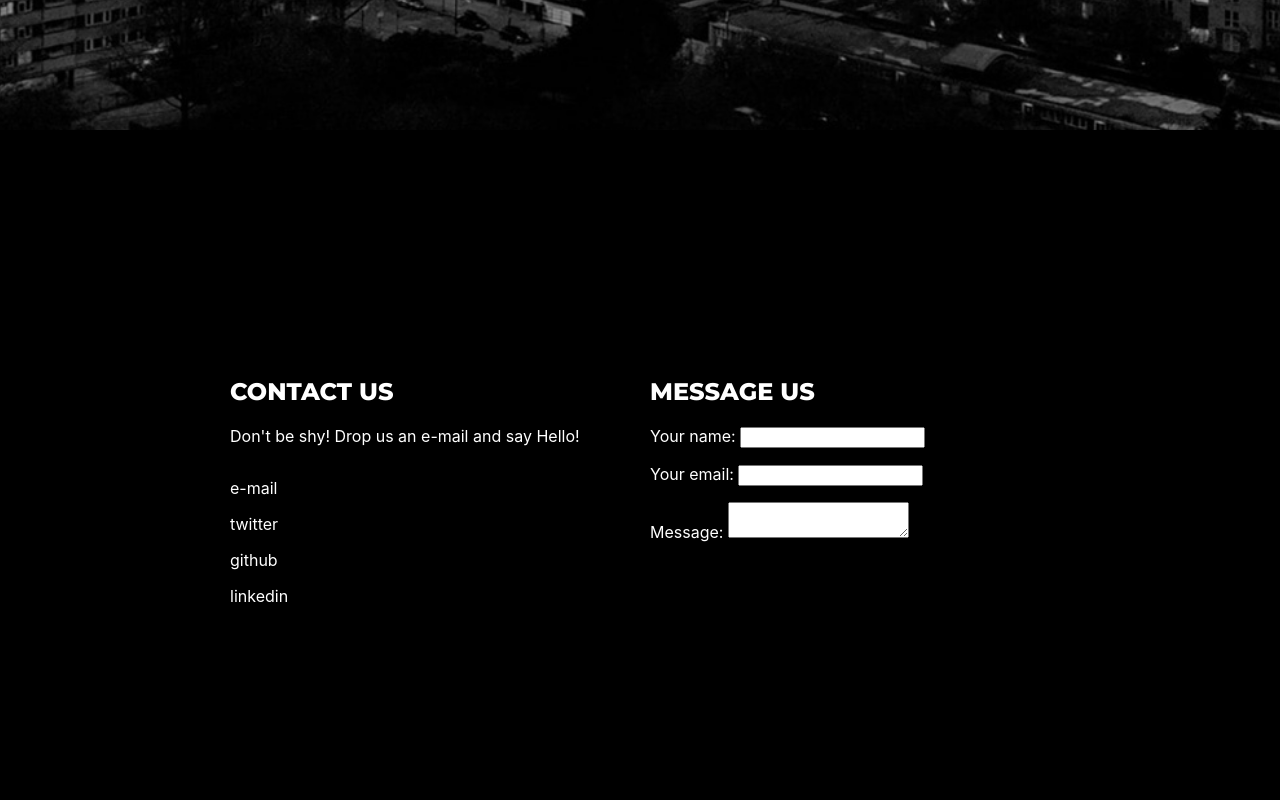
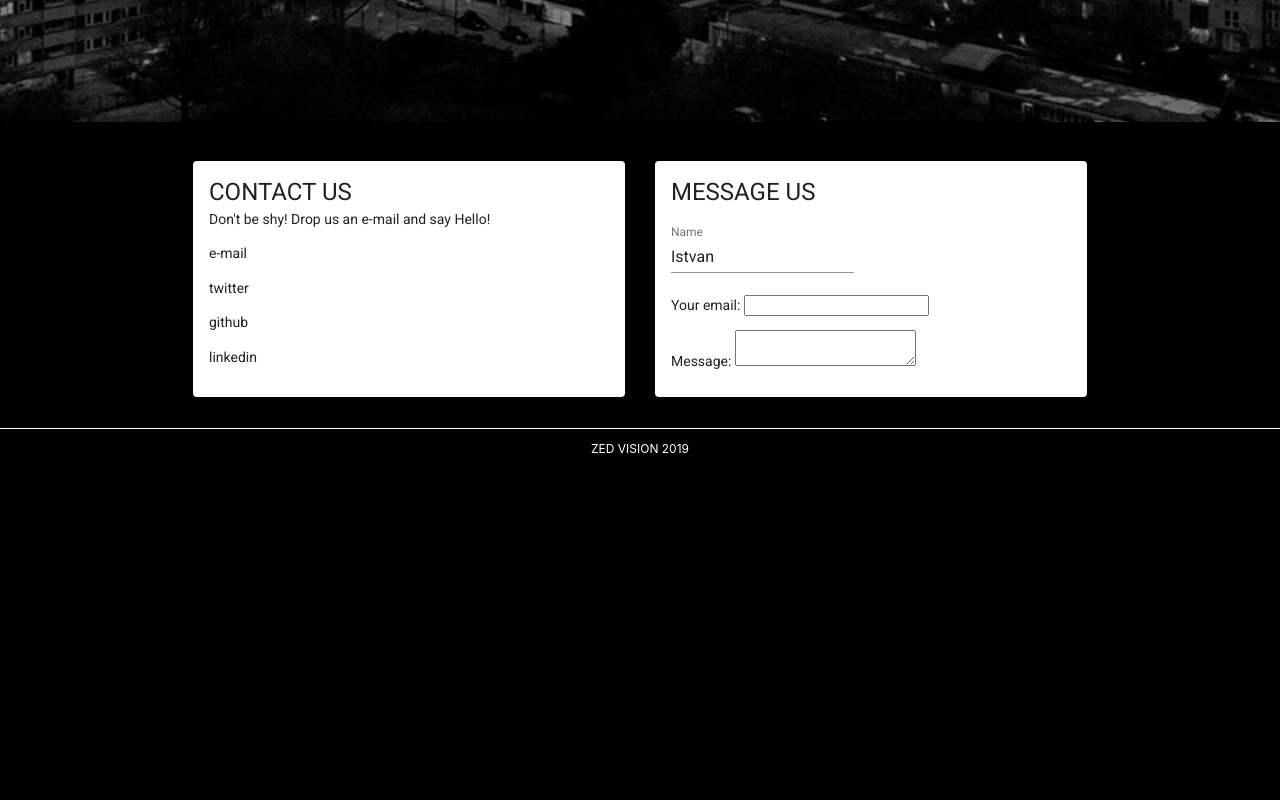
Before and after one commit to bantoistvan/web-amplify, a React (Create React App) app: page / in a window 1280 px wide. Shown: the part 720-1520 px from the top of the page. Built offline with nearby package versions, Linux system fonts and the light colour scheme.

Commit message:
add material ui

```diff
--- a/public/index.html
+++ b/public/index.html
@@ -4,6 +4,8 @@
     <meta charset="utf-8" />
     <link rel="shortcut icon" href="%PUBLIC_URL%/favicon.ico" />
     <link href="https://fonts.googleapis.com/css?family=Montserrat:400,800" rel="stylesheet">
+    <link rel="stylesheet" href="https://fonts.googleapis.com/css?family=Roboto:300,400,500" />
+    <link rel="stylesheet" href="https://fonts.googleapis.com/icon?family=Material+Icons" />
     <meta
       name="viewport"
       content="width=device-width, initial-scale=1, shrink-to-fit=no"
--- a/src/App.css
+++ b/src/App.css
@@ -47,7 +47,7 @@
 .Contact-us-item{
   width: 400px;
   height: 300px;
-  background-color: black;
+  background-color: yellowgreen;
   justify-content: center;
   margin: 10px;
 }
--- a/src/App.tsx
+++ b/src/App.tsx
@@ -3,16 +3,31 @@ import logo from './logo.svg';
 import './App.css';
 import PageLayout from './components/PageLayout';
 
-import image1 from './images/thumb-1.jpg';
-import image2 from './images/thumb-2.jpg';
-import image3 from './images/thumb-3.jpg';
-import image4 from './images/thumb-4.jpg';
-import image5 from './images/thumb-5.jpg';
-import image6 from './images/thumb-6.jpg';
+import Grid from '@material-ui/core/Grid';
+import Paper from '@material-ui/core/Paper';
+import Typography from '@material-ui/core/Typography';
+import { withStyles } from '@material-ui/core/styles';
+import { TextField } from '@material-ui/core';
 
 
-class App extends Component {
+const styles = {
+  root: {
+    flexGrow: 1,
+    padding: 24,
+  },
+  paper: {
+    margin: 15,
+    padding: 16,
+    width: 400,
+  }
+};
+
+
+class App extends Component<{ classes: any }> {
   render() {
+
+    const { classes } = this.props;
+
     return (
       <div className="App">
         <PageLayout isDark={true} >
@@ -33,42 +48,52 @@ class App extends Component {
           </div>
         </PageLayout>
 
+        <PageLayout isDark={true}>
+
+          <Grid container justify="center" spacing={16} className={classes.root}>
+            <Paper className={classes.paper}>
+              <Typography variant="h5" component="h2">
+                Contact us
+                </Typography>
 
 
+              <Typography component="p">
+                Don't be shy! Drop us an e-mail and say Hello!
+                  </Typography>
 
 
-        <PageLayout isDark={true}>
-          <div className="Contact-us">
-
-            <div className="Contact-us-container">
-              <div className="Contact-us-item">
-                <h2>Contact us</h2>
-                <p>Don't be shy! Drop us an e-mail and say Hello!</p>
-
-                <div className="Social-contact"></div>
+              <Typography component="p">
                 <p>e-mail</p>
                 <p>twitter</p>
                 <p>github</p>
                 <p>linkedin</p>
+              </Typography>
+            </Paper>
+            <Paper className={classes.paper}>
+              <Typography variant="h5" component="h2">
+                Message us
+              </Typography>
+              <Typography>
+                <form>
 
-              </div>
-              <div className="Contact-us-item">
-                <h2>Message us</h2>
-                <div className="form">
-                  <form>
-                    <label>Your name: <input id="name" /></label>
-                    <p><label>Your email: <input id="email" /></label></p>
+                  <TextField
+                    id="outlined-name"
+                    label="Name"
+                    className={classes.textField}
+                    value="Istvan"
+                    onChange={() => { }}
+                    margin="normal"
+                  />
+                  <p><label>Your email: <input id="email" /></label></p>
 
-                    <label>Message: <textarea id="email" /></label>
+                  <label>Message: <textarea id="email" /></label>
 
-                  </form>
-                </div>
-              </div>
-            </div>
-            <div className="footer">
-              <p>ZED VISION 2019</p>
-
-            </div>
+                </form>
+              </Typography>
+            </Paper>
+          </Grid>
+          <div className="footer">
+            <p>ZED VISION 2019</p>
 
           </div>
         </PageLayout>
@@ -77,4 +102,4 @@ class App extends Component {
   }
 }
 
-export default App;
+export default withStyles(styles)(App);
```
Also changed, not shown: package.json (+10 -8 lines), 1 other file (tests, documents, lock files or other folders).
